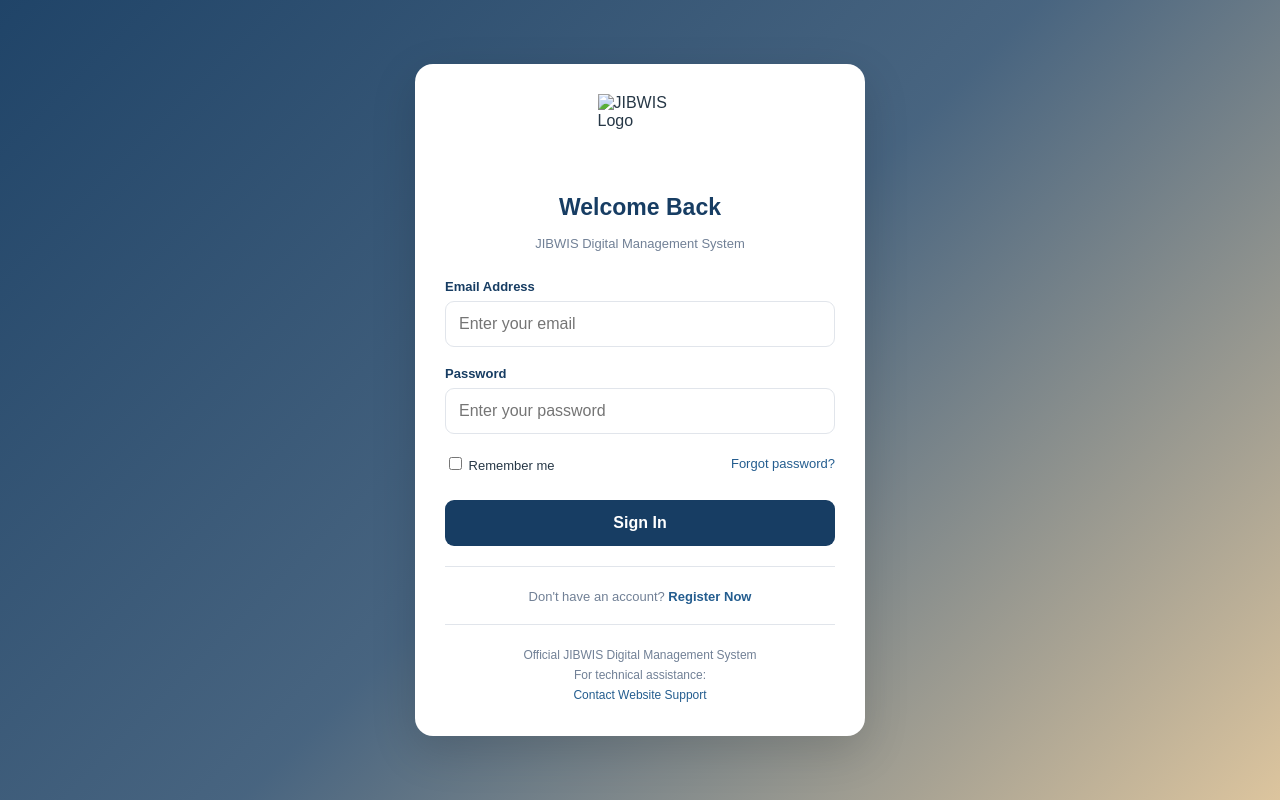
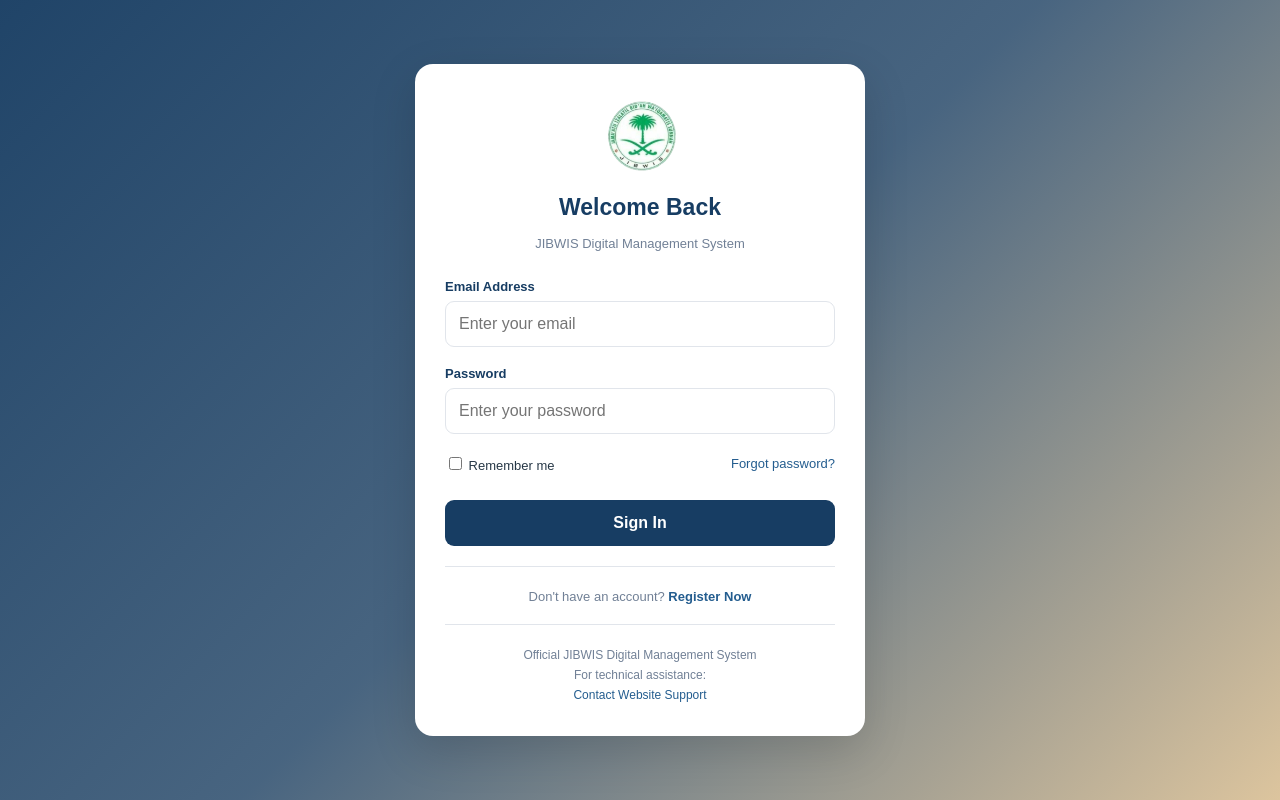
Before and after one commit to abknaayi/JIBWIS-portal, a plain HTML site: page login.html in a window 1280 px wide. Drawn offline with Linux system fonts and the light colour scheme; no server answers.

Commit message:
Update logo image source path in login.html

```diff
--- a/login.html
+++ b/login.html
@@ -16,7 +16,7 @@
 
   <div class="auth-box">
 
-    <img src="icon.png" class="logo" alt="JIBWIS Logo">
+    <img src="assets/icon.png" class="logo" alt="JIBWIS Logo">
 
     <!-- LOGIN -->
 
```
